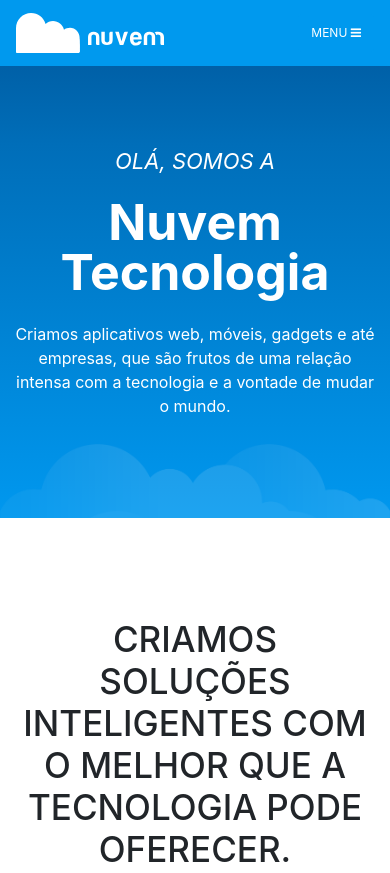
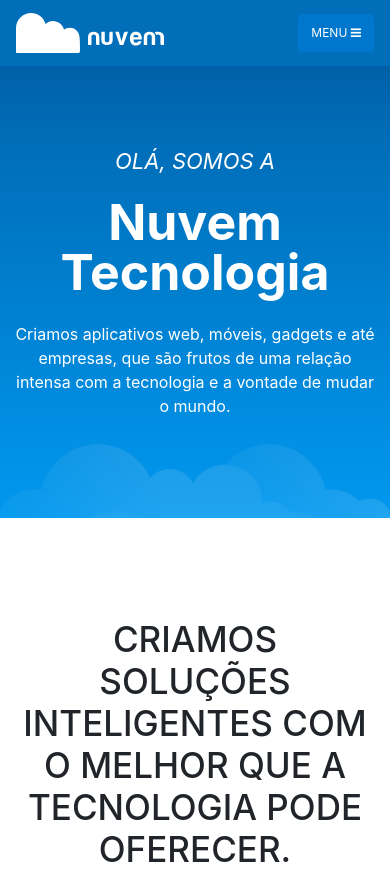
Before and after one commit to ViniciusFaria-Nuvem/Nuvem, a website with bundled scripts: page index.html in a window 390 px wide. Shown: the top 873 px of the page. Built offline with nearby package versions, Linux system fonts and the light colour scheme; a web font is replaced by a local one.

Commit message:
Altera cor da NavBar

```diff
--- a/css/agency.css
+++ b/css/agency.css
@@ -97,7 +97,7 @@
 }
 
 #mainNav {
-  background-color: #0099EE;
+  background-color: #006eb9;
 }
 
 #mainNav .navbar-toggler {
@@ -107,7 +107,7 @@
   text-transform: uppercase;
   color: white;
   border: 0;
-  background-color: #0099EE;
+  background-color: #0077CC;
 }
 
 #mainNav .navbar-brand {
```
Also changed, not shown: index.html (+0 -3 lines).
